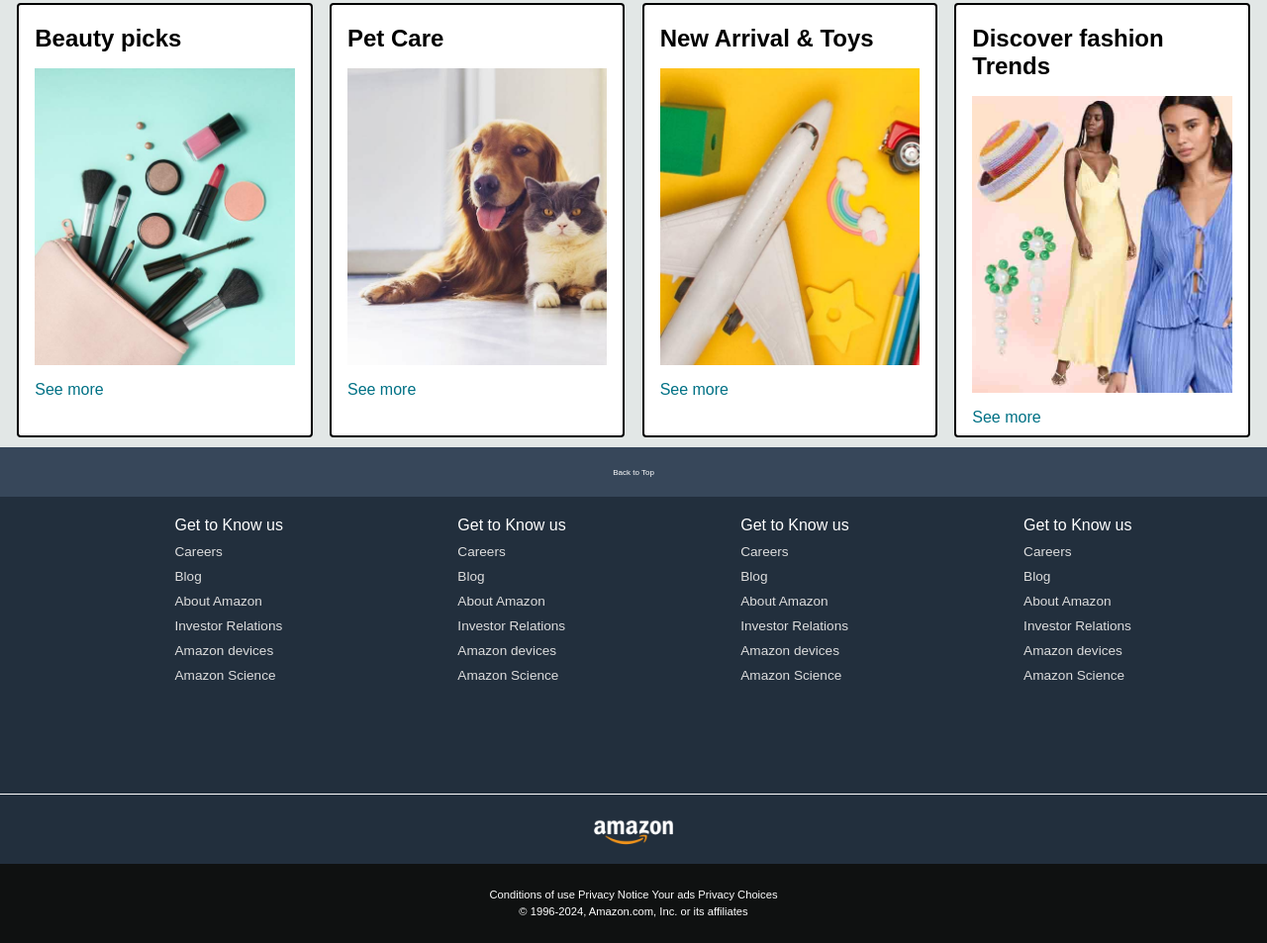
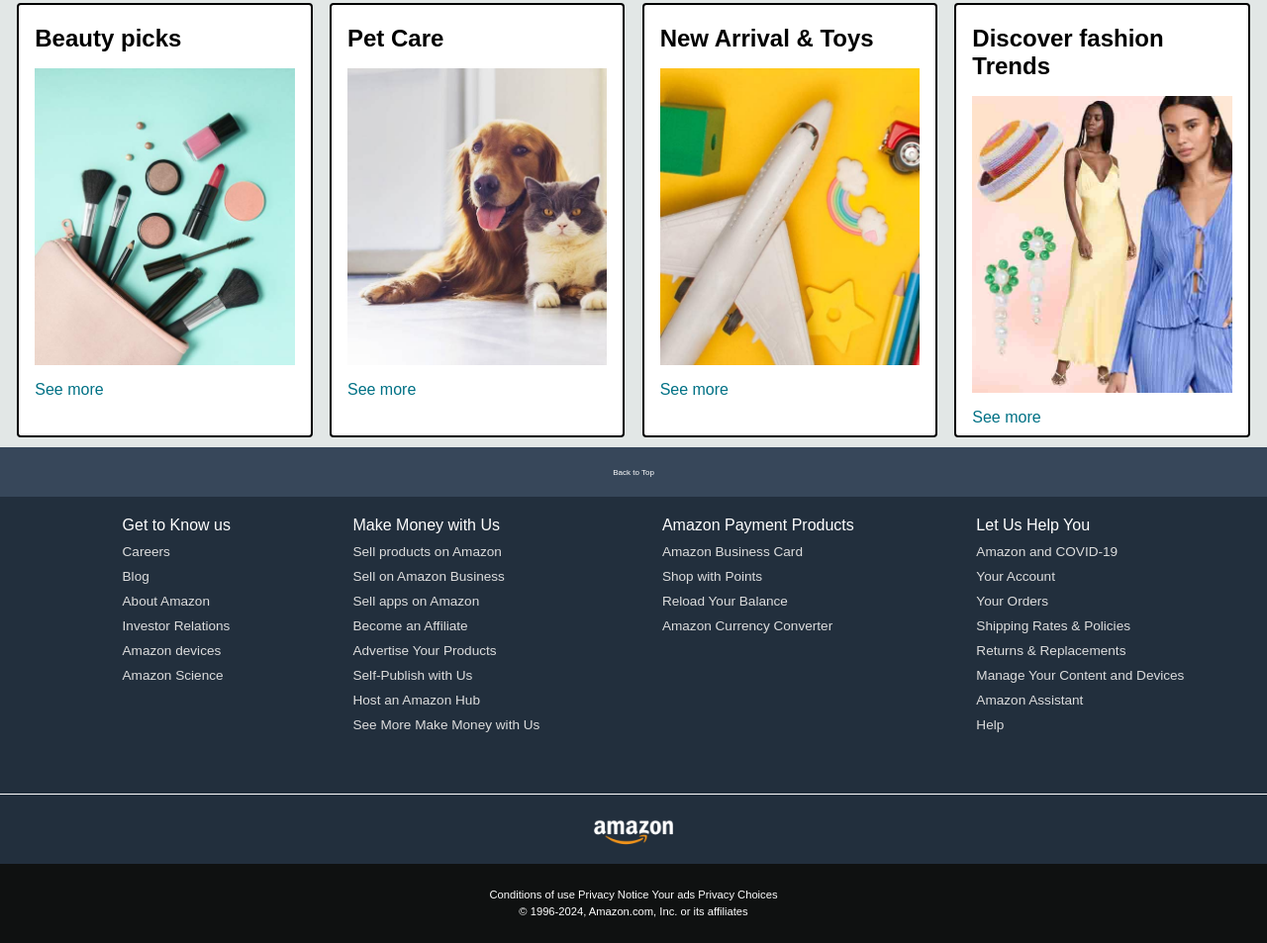
Before and after one commit to ArjunGB24/Amazon_Clone, a plain HTML site: page index.html in a window 1280 px wide. Shown: the part 936-1889 px from the top of the page at 99% size. Drawn offline with Linux system fonts and the light colour scheme.

Commit message:
Update index.html

```diff
--- a/index.html
+++ b/index.html
@@ -161,31 +161,35 @@
                 <a>Amazon Science</a>
             </ul>
             <ul>
-                <p>Get to Know us</p>
-                <a>Careers</a>
-                <a>Blog</a>
-                <a>About Amazon</a>
-                <a>Investor Relations</a>
-                <a>Amazon devices</a>
-                <a>Amazon Science</a>
+                <p>Make Money with Us</p>
+                <a>Sell products on Amazon</a>
+                <a>Sell on Amazon Business</a>
+                <a>Sell apps on Amazon</a>
+                <a>Become an Affiliate</a>
+                <a>Advertise Your Products</a>
+                <a>Self-Publish with Us</a>
+                <a>Host an Amazon Hub</a>
+                <a>See More Make Money with Us</a>
             </ul>
             <ul>
-                <p>Get to Know us</p>
-                <a>Careers</a>
-                <a>Blog</a>
-                <a>About Amazon</a>
-                <a>Investor Relations</a>
-                <a>Amazon devices</a>
-                <a>Amazon Science</a>
+                <p>Amazon Payment Products</p>
+                <a>Amazon Business Card</a>
+                <a>Shop with Points</a>
+                <a>Reload Your Balance</a>
+                <a>Amazon Currency Converter</a>
+                <!-- <a>Amazon devices</a>
+                <a>Amazon Science</a> -->
             </ul>
             <ul>
-                <p>Get to Know us</p>
-                <a>Careers</a>
-                <a>Blog</a>
-                <a>About Amazon</a>
-                <a>Investor Relations</a>
-                <a>Amazon devices</a>
-                <a>Amazon Science</a>
+                <p>Let Us Help You</p>
+                <a>Amazon and COVID-19</a>
+                <a>Your Account</a>
+                <a>Your Orders</a>
+                <a>Shipping Rates & Policies</a>
+                <a>Returns & Replacements</a>
+                <a>Manage Your Content and Devices</a>
+                <a>Amazon Assistant</a>
+                <a>Help</a>
             </ul>
         </div>
         <div class="foot-panel3">
```
